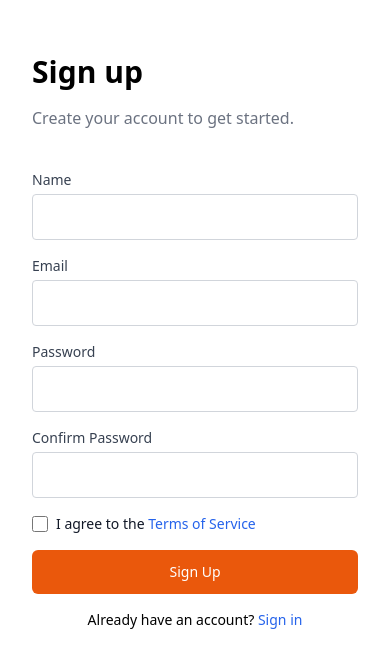
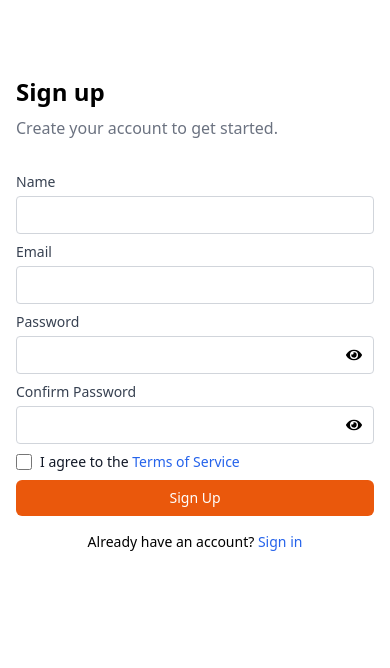
Before and after one commit to Devanshi2109/bookMyMeal-frontend, a React (Vite) app: page /register in a window 390 px wide. Shown: the part 108-776 px from the top of the page. Built offline with nearby package versions, Linux system fonts and the light colour scheme.

Commit message:
Fixed Register by using AuthLayout and made it responsive while also added show password

```diff
--- a/src/components/Register.jsx
+++ b/src/components/Register.jsx
@@ -1,7 +1,8 @@
 import React, { useState } from "react";
 import { Link } from "react-router-dom";
-import signUpImg from "../assest/images/signup-image.jpg";
 import { toast, Toaster } from "react-hot-toast";
+import { FaEye, FaEyeSlash } from "react-icons/fa";
+import AuthLayout from "./AuthLayout";
 
 const Register = () => {
   const [formData, setFormData] = useState({
@@ -10,6 +11,8 @@ const Register = () => {
     pass: "",
     re_pass: "",
   });
+  const [showPassword, setShowPassword] = useState(false);
+  const [showRePassword, setShowRePassword] = useState(false);
 
   const handleChange = (e) => {
     const { name, value } = e.target;
@@ -49,23 +52,15 @@ const Register = () => {
   };
 
   return (
-    <div className="flex h-screen">
-      <div className="hidden w-2/3 bg-center bg-cover md:block">
-        <img src={signUpImg} alt="" />
-      </div>
-      <div className="flex items-center justify-center w-full p-8 md:w-1/2">
-        <div className="w-full max-w-md">
-          <div className="mb-10 text-center">
-            <div className="flex items-start justify-start mx-auto text-left mb-14">
-              {/* Your logo and title */}
-            </div>
-            <p className="mb-4 text-3xl font-bold text-left">Sign up</p>
-            <p className="mb-4 text-left text-gray-500">
+    <AuthLayout>
+      <div className="mb-8 text-center">
+        <p className="mb-2 text-2xl font-bold text-left">Sign up</p>
+        <p className="text-left text-gray-500">
           Create your account to get started.
           </p>
       </div>
       <form onSubmit={handleSubmit}>
-            <div className="mb-4">
+        <div className="mb-2">
           <label
             htmlFor="name"
             className="block text-sm font-medium text-gray-700"
@@ -75,13 +70,13 @@ const Register = () => {
           <input
             id="name"
             type="text"
-                className="block w-full px-4 py-3 mt-1 text-sm border border-gray-300 rounded form-input"
+            className="block w-full px-3 py-2 mt-1 text-sm border border-gray-300 rounded form-input"
             value={formData.name}
             onChange={handleChange}
             name="name"
           />
         </div>
-            <div className="mb-4">
+        <div className="mb-2">
           <label
             htmlFor="email"
             className="block text-sm font-medium text-gray-700"
@@ -91,45 +86,59 @@ const Register = () => {
           <input
             id="email"
             type="email"
-                className="block w-full px-4 py-3 mt-1 text-sm border border-gray-300 rounded form-input"
+            className="block w-full px-3 py-2 mt-1 text-sm border border-gray-300 rounded form-input"
             value={formData.email}
             onChange={handleChange}
             name="email"
           />
         </div>
-            <div className="mb-4">
+        <div className="mb-2">
           <label
             htmlFor="pass"
             className="block text-sm font-medium text-gray-700"
             >
               Password
             </label>
+          <div className="relative">
             <input
               id="pass"
-                type="password"
-                className="block w-full px-4 py-3 mt-1 text-sm border border-gray-300 rounded form-input"
+              type={showPassword ? "text" : "password"}
+              className="block w-full px-3 py-2 mt-1 text-sm border border-gray-300 rounded form-input"
               value={formData.pass}
               onChange={handleChange}
               name="pass"
             />
+            <span
+              onClick={() => setShowPassword(!showPassword)}
+              className="absolute inset-y-0 right-0 flex items-center pr-3 cursor-pointer">
+              {showPassword ? <FaEyeSlash /> : <FaEye />}
+            </span>
           </div>
-            <div className="mb-4">
+        </div>
+        <div className="mb-2">
           <label
             htmlFor="re_pass"
             className="block text-sm font-medium text-gray-700"
           >
             Confirm Password
           </label>
+          <div className="relative">
             <input
               id="re_pass"
-                type="password"
-                className="block w-full px-4 py-3 mt-1 text-sm border border-gray-300 rounded form-input"
+              type={showRePassword ? "text" : "password"}
+              className="block w-full px-3 py-2 mt-1 text-sm border border-gray-300 rounded form-input"
               value={formData.re_pass}
               onChange={handleChange}
               name="re_pass"
             />
+            <span
+              onClick={() => setShowRePassword(!showRePassword)}
+              className="absolute inset-y-0 right-0 flex items-center pr-3 cursor-pointer">
+              {showRePassword ? <FaEyeSlash /> : <FaEye />}
+            </span>
           </div>
-            <div className="flex items-center justify-between mb-4">
+        </div>
+        <div className="flex items-center justify-between mb-2">
           <div className="flex items-center">
             <input
               type="checkbox"
@@ -147,11 +156,10 @@ const Register = () => {
             </label>
           </div>
         </div>
-
         <div>
           <button
             type="submit"
-                className="w-full px-4 py-3 text-sm text-white bg-orange-600 rounded-md hover:bg-orange-700"
+            className="w-full px-4 py-2 text-sm text-white bg-orange-600 rounded-md hover:bg-orange-700"
           >
             Sign Up
           </button>
@@ -165,10 +173,8 @@ const Register = () => {
           </Link>
         </p>
       </div>
-        </div>
-      </div>
       <Toaster position="top-right" />
-    </div>
+    </AuthLayout>
   );
 };
 
```
Lines whose indentation alone changed are shown as unchanged.
